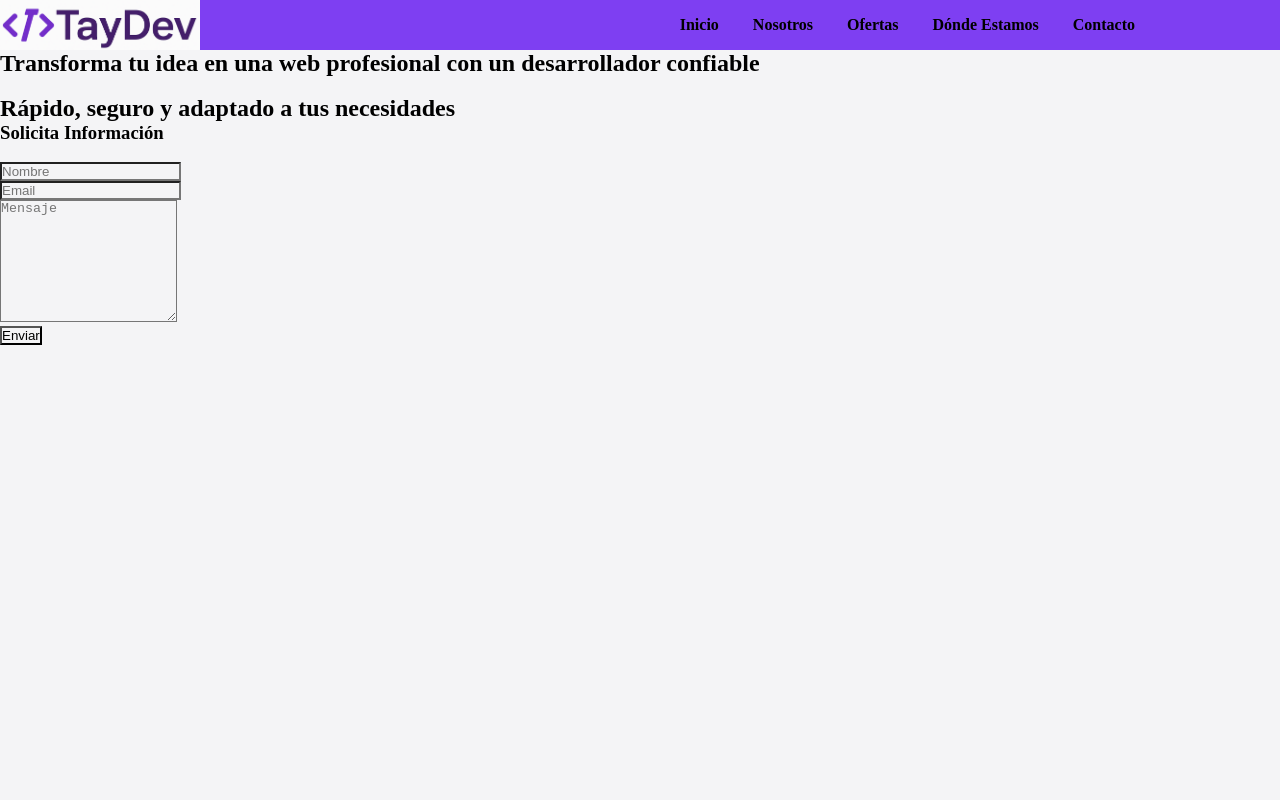
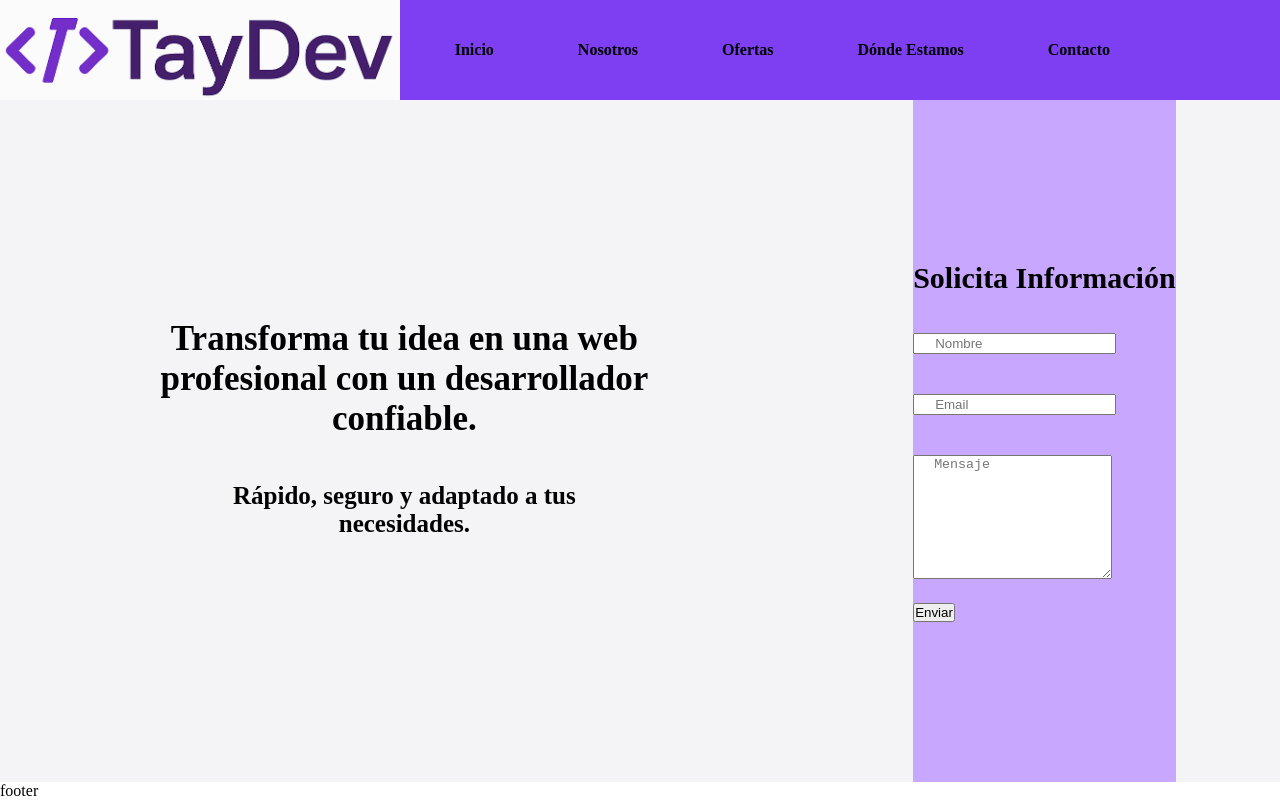
Before and after one commit to Tayl0rH/disenyo-de-interfaces, a plain HTML site: page MyLandingPage/index.html in a window 1280 px wide. Drawn offline with Linux system fonts and the light colour scheme.

Commit message:
Continuamos con LandingPage

```diff
--- a/MyLandingPage/index.html
+++ b/MyLandingPage/index.html
@@ -17,16 +17,18 @@
             <li><a href="">Dónde Estamos</a></li>
             <li><a href="">Contacto</a></li>
         </ul>
+
     </header>
 
     <main>
-        <section id="landingContainer">
 
-            <h1>Transforma tu idea en una web profesional con un desarrollador confiable</h1>
+        <div class="sloganInfo">
+            <h1>Transforma tu idea en una web profesional con un desarrollador confiable.</h1>
             <br>
-            <h2>Rápido, seguro y adaptado a tus necesidades</h2>
+            <h2>Rápido, seguro y adaptado a tus necesidades.</h2>
+        </div>
 
-            <form action="">
+        <form class="informationForm">
             <h3>Solicita Información</h3>
 
             <br>
@@ -38,11 +40,11 @@
             <br>
             <button type="submit">Enviar</button>
         </form>
-        </section>
-
-
-
 
     </main>
+
+    <footer>
+        footer
+    </footer>
 </body>
 </html>
--- a/MyLandingPage/styles/style.css
+++ b/MyLandingPage/styles/style.css
@@ -1,8 +1,14 @@
 *{
     padding: 0;
     margin: 0;
-    background-color: #F4F4F6;
 }
+body {
+    display: grid;
+    min-height: 100dvh;
+    grid-template-rows:
+        auto 1fr auto;
+}
+
 
 /*
 Color principal	Morado intenso	    #7E3FF2   Logo, botones principales, acentos
@@ -20,13 +26,9 @@ header{
     align-items: center;
     background-color: #7E3FF2;
 }
-#navMenu{
-    margin: 0;
-    padding: 0;
-}
 #tayDevLogo{
-    width: 200px;
-    height: 50px;
+    width: 400px;
+    height: 100px;
     margin-right: auto;
 }
 #menu{
@@ -38,7 +40,7 @@ a{
     text-decoration: none;
     font-weight: bold;
     color: black;
-    padding: 17px;
+    padding: 42px;
     background-color: #7E3FF2;
 }
 a:hover{
@@ -50,3 +52,41 @@ a:hover{
 /*
     Estilos de main, formulario
 */
+
+main{
+    display: flex;
+    justify-content: space-around;
+    background-color: #F4F4F6;
+}
+h1, h2{
+    font-size: 35px;
+    text-align: center;
+    height: auto;
+    width: auto;
+}
+h2{
+    padding: 25px;
+    font-size: 25px;
+}
+.sloganInfo, .informationForm{
+    align-content: center;
+}
+.sloganInfo{
+    padding-left: 50px;
+    padding-right: 50px;
+    max-width: 500px;
+}
+.informationForm{
+    display: inline;
+    background-color: #C7A7FF;
+}
+.informationForm > h3{
+    font-size: 30px;
+    align-content: center;
+}
+.informationForm > #name,
+.informationForm > #mail,
+.informationForm > #message{
+    margin: 20px 0px;
+    padding: 1px 2px 1px 20px;
+}
```
Lines whose indentation alone changed are shown as unchanged.
